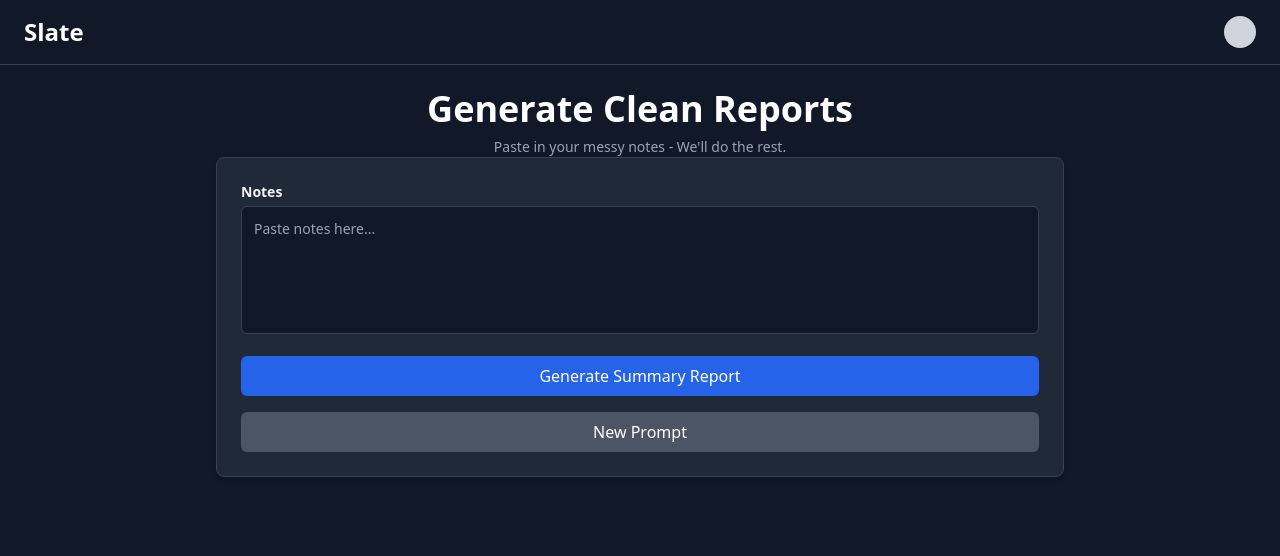
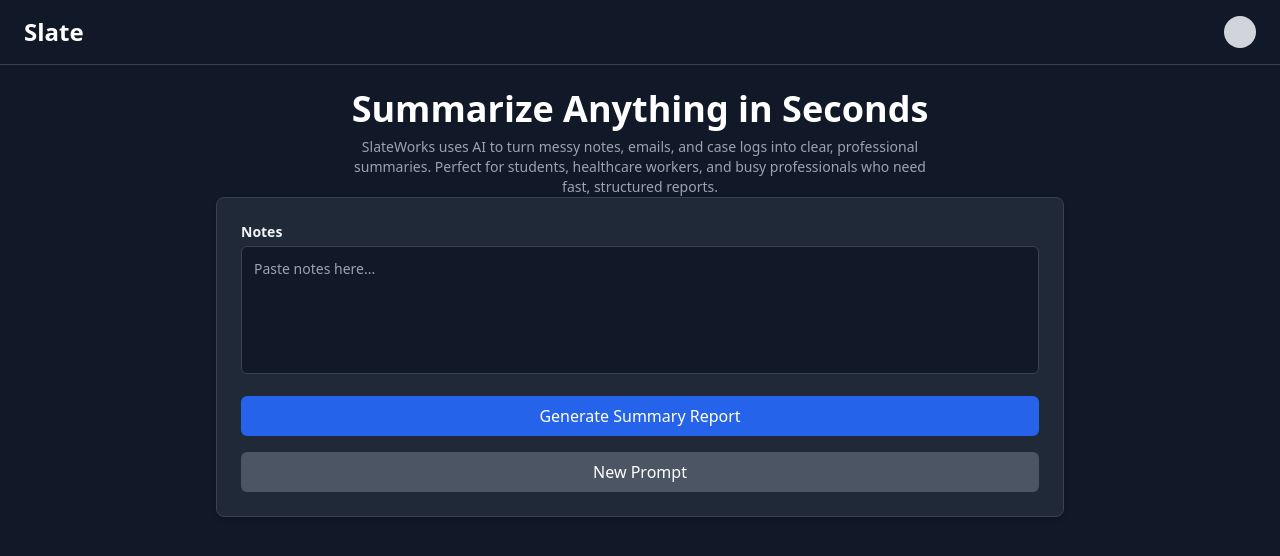
Before and after one commit to jTawadros/slate, a React (Vite) app in the folder frontend/: page / in a window 1280 px wide. Shown: the top 556 px of the page. Built offline with nearby package versions, Linux system fonts and the light colour scheme; no server answers.

Commit message:
Update messaging for clear information

```diff
--- a/frontend/src/App.jsx
+++ b/frontend/src/App.jsx
@@ -12,11 +12,13 @@ export default function App() {
   return (
     <>
       <section className="text-center">
-        <h2 className="text-4xl font-extrabold text-white">Generate Clean Reports</h2>
-        <p className="mt-2 text-gray-400 text-sm">
-          Paste in your messy notes - We'll do the rest.
+        <h2 className="text-4xl font-extrabold text-white">Summarize Anything in Seconds</h2>
+        <p className="mt-2 text-gray-400 text-sm max-w-xl mx-auto">
+          SlateWorks uses AI to turn messy notes, emails, and case logs into clear, professional summaries.
+          Perfect for students, healthcare workers, and busy professionals who need fast, structured reports.
         </p>
       </section>
+
 
       <form
         onSubmit={async (e) => {
```
